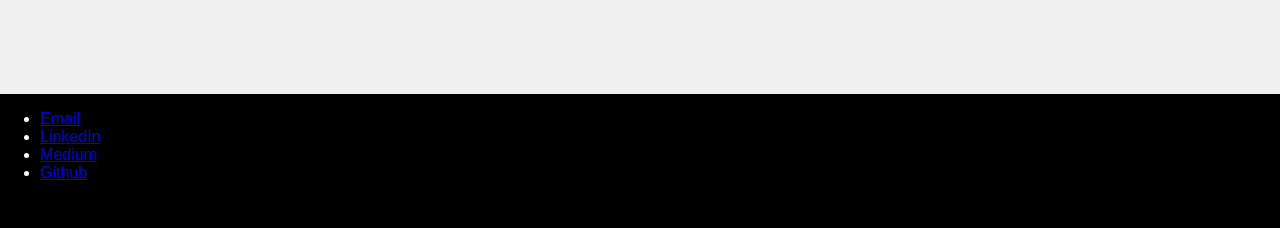
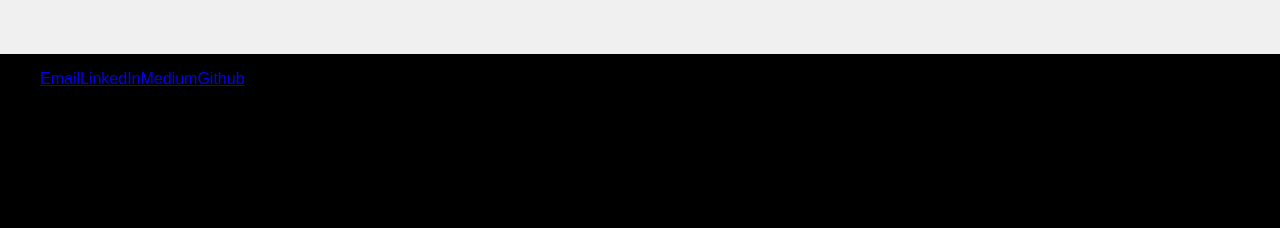
Before and after one commit to ashleyamin/Practice-Portfolio, a React (Create React App) app: page / in a window 1280 px wide. Shown: the part 724-952 px from the top of the page. Built offline with nearby package versions, Linux system fonts and the light colour scheme; a web font is replaced by a local one.

Commit message:
updated footer

```diff
--- a/src/App.css
+++ b/src/App.css
@@ -90,3 +90,7 @@ font-family: 'Carrois Gothic SC', sans-serif; */
   margin: 0;
   color: white;
 }
+
+.Contact-links {
+  display: inline-block;
+}
--- a/src/App.js
+++ b/src/App.js
@@ -19,10 +19,10 @@ class App extends Component {
         <footer className="Footer">
           <div className="Footer">
             <ul>
-              <li><a href="mailto:ashley.starks@gmail.com">Email</a></li>
-              <li><a href="https://www.linkedin.com/in/ashleyamin/" target="_blank">LinkedIn</a></li>
-              <li><a href="https://medium.com/@ashleyamin" target="_blank">Medium</a></li>
-              <li><a href="https://github.com/ashleyamin" target="_blank">Github</a></li>
+              <li className="Contact-links"><a href="mailto:ashley.starks@gmail.com">Email</a></li>
+              <li className="Contact-links"><a href="https://www.linkedin.com/in/ashleyamin/" target="_blank">LinkedIn</a></li>
+              <li className="Contact-links"><a href="https://medium.com/@ashleyamin" target="_blank">Medium</a></li>
+              <li className="Contact-links"><a href="https://github.com/ashleyamin" target="_blank">Github</a></li>
             </ul>
           </div>
         </footer>
```
